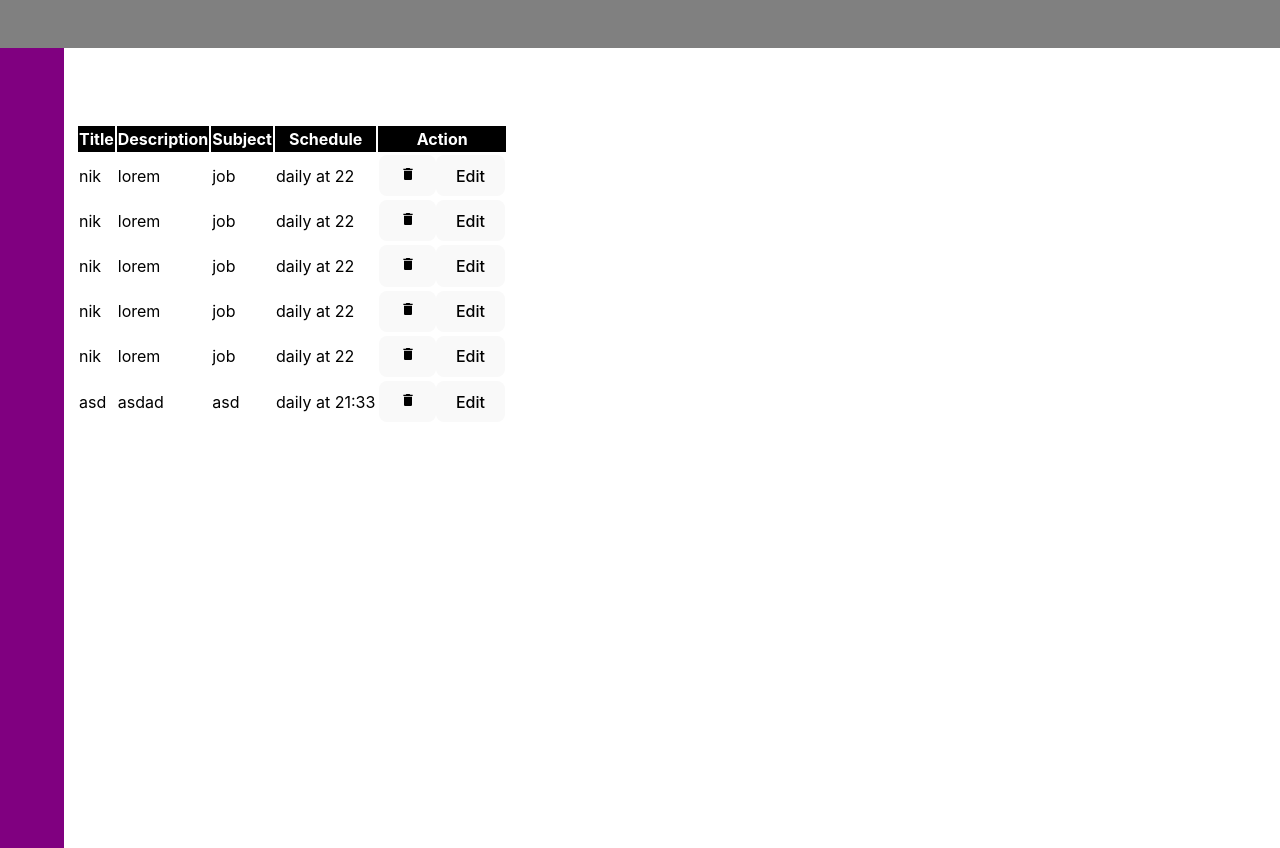
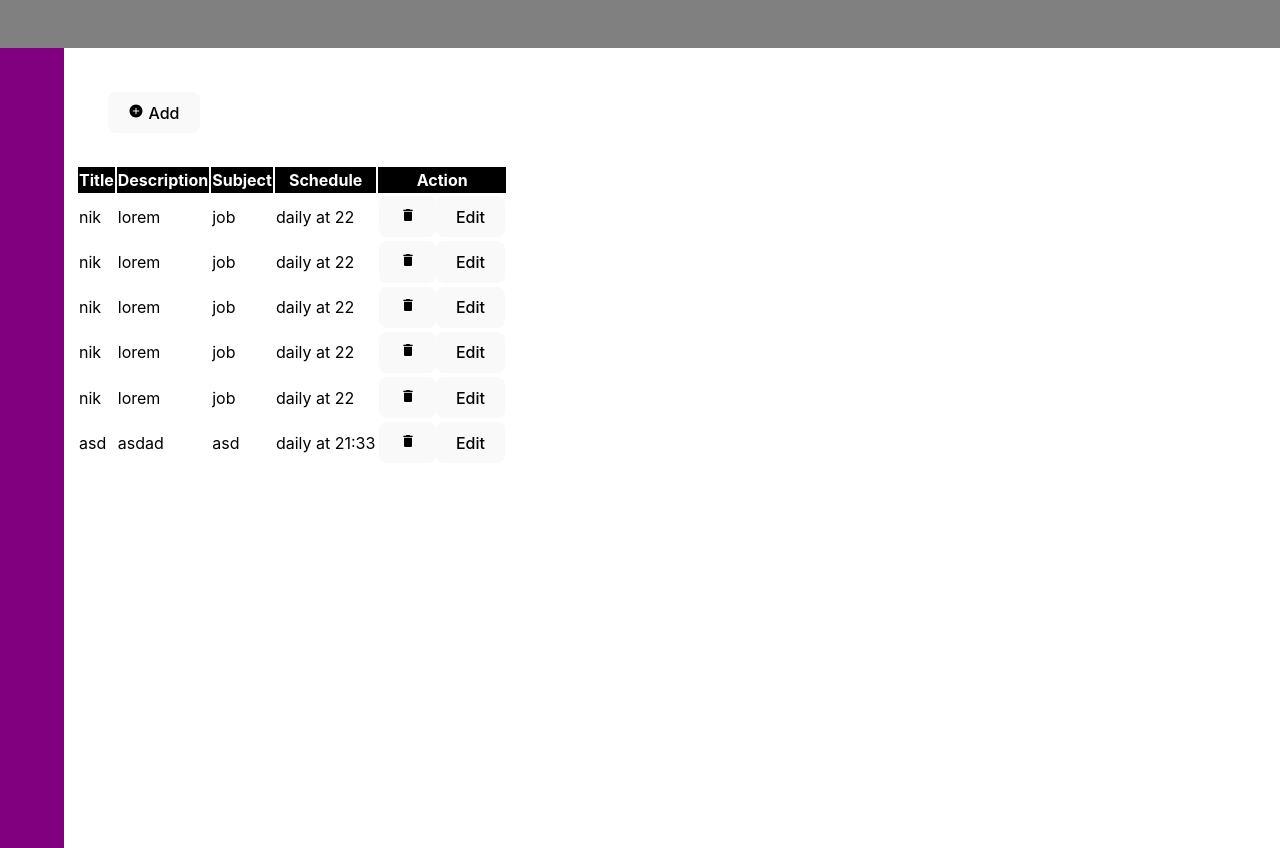
Before and after one commit to nikita3006/projectDataPlant, a React (Vite) app: page / in a window 1280 px wide. Shown: the top 848 px of the page. Built offline with nearby package versions, Linux system fonts and the light colour scheme; data requests are answered from the project's data file.

Commit message:
rendering modal and adding add button on click add

```diff
--- a/src/App.tsx
+++ b/src/App.tsx
@@ -1,9 +1,15 @@
 import React, { useState, useEffect } from "react";
 import { fetchData } from "./utils/apiService";
 import ScheduleList from "./components/ScheduleList";
+import GenericScheduleModal from "./components/GenericScheduleModal";
+import { IoIosAddCircle } from 'react-icons/io';
+
 
 function App() {
   const [data, setData] = useState<Schedule[]>([]);
+  const [show, setShow] = useState(false);
+  const handleShow = () => setShow(true);
+  const handleClose = () => setShow(false);
 
   interface Schedule {
     id: string;
@@ -52,8 +58,15 @@ function App() {
               justifyContent: "space-between",
               margin: "2rem",
             }}
-          ></div>
-          <ScheduleList data={data}  />
+          >
+            <div>
+              <button onClick={handleShow}>
+                <IoIosAddCircle /> Add
+              </button>
+              <GenericScheduleModal isOpen={show} onClose={handleClose} />
+            </div>
+          </div>
+          <ScheduleList data={data} />
         </div>
       </div>
     </>
```
